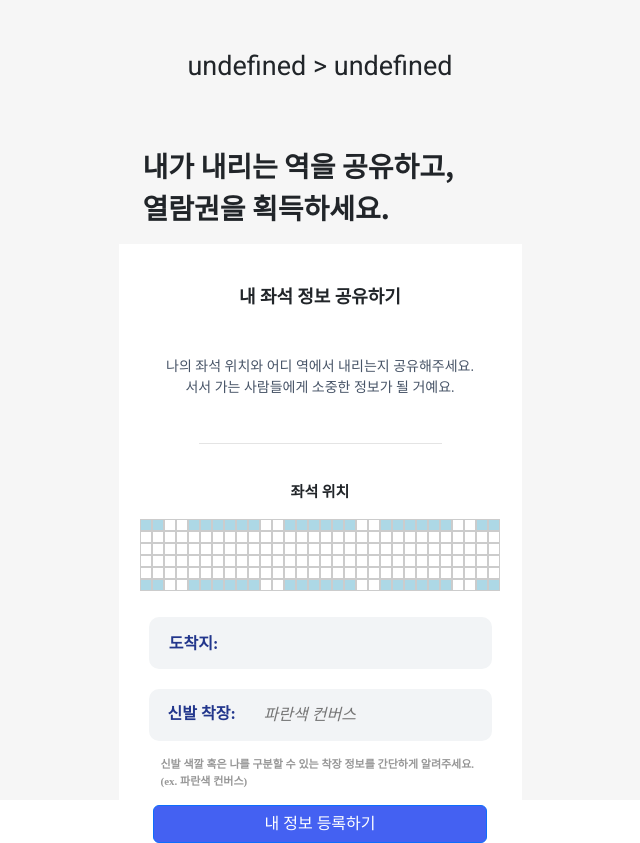
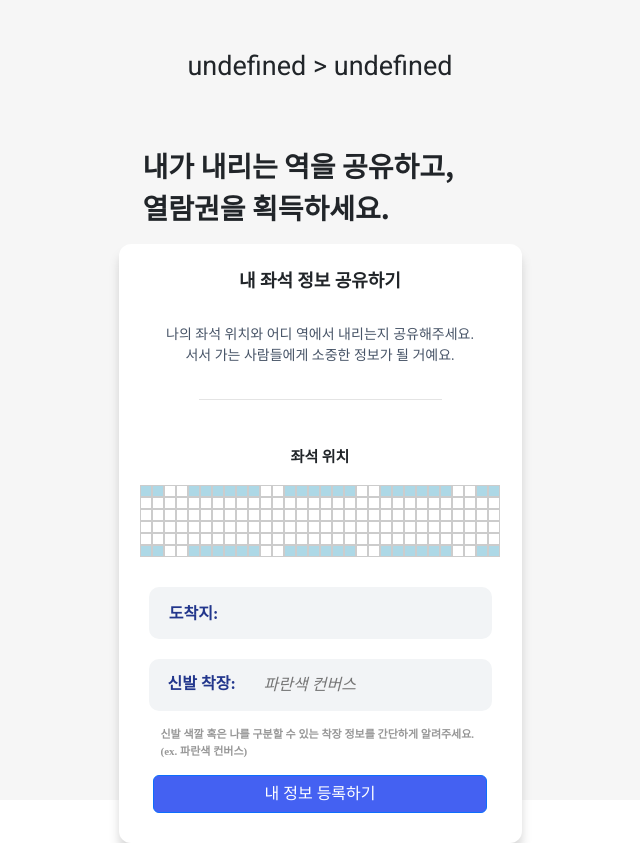
Before and after one commit to pda4Team7/pda_project, a React (Vite) app in the folder myapp/onmysubway/: page /seatInfo in a window 1280 px wide. Shown: the whole page, without its empty margins (320-960 px from the left). Built offline with nearby package versions, Linux system fonts and the light colour scheme; a web font is replaced by a local one.

Commit message:
[fix] SeatInfo css 마진 값 수정

```diff
--- a/myapp/onmysubway/src/components/seatInfo-page/seatInfo.css
+++ b/myapp/onmysubway/src/components/seatInfo-page/seatInfo.css
@@ -67,6 +67,8 @@
   height: 599px;
   margin: 0 auto;
   background-color: white;
+  border-radius: 12px;
+  box-shadow: 0px 10px 10px rgba(130, 130, 130, 0.3); /* X, Y, Blur Radius, Color */
 }
 
 .inputDiv > div {
@@ -77,23 +79,23 @@
 }
 
 .inputDivFirstInfo {
-  height: 56px;
+  height: 10px;
 }
 
 .inputDivFirstInfo > p {
   font-size: 18px;
   font-weight: bold;
   font-family: "Inter", sans-serif;
-  padding-top: 20px;
 }
 
 .inputDivSecondInfo {
-  height: 50px;
+  height: 30px;
+  height: 28px;
 }
 
 .inputDivSecondInfo > p {
   width: 353px;
-  height: 56px;
+  height: 20px;
   font-size: 14px;
   color: #475467;
   margin-bottom: 0;
@@ -186,4 +188,5 @@
 #button {
   width: 334px;
   background-color: #4461f2;
+  margin-bottom: 30px;
 }
```
